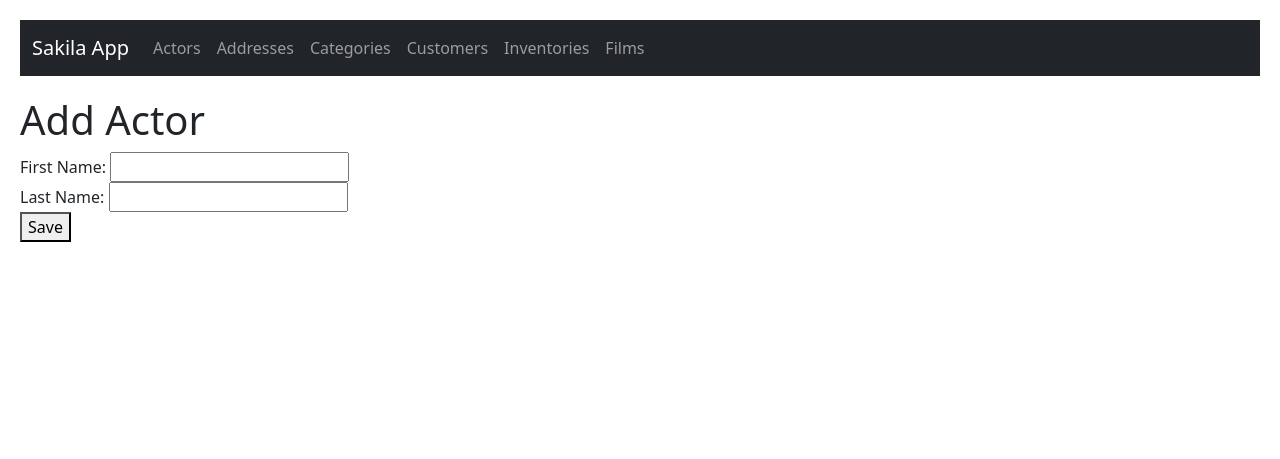
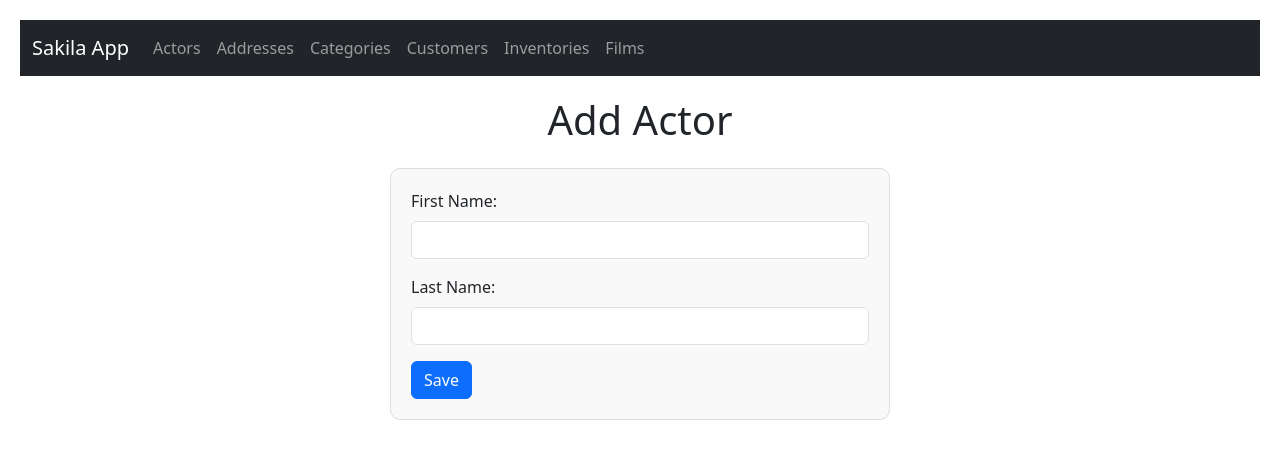
Before and after one commit to Luiis2413/sakilaCrud, a PHP site: page /actors/create.php in a window 1280 px wide. Shown: the top 459 px of the page. Run offline with PHP 8.4, Linux system fonts and the light colour scheme.

Commit message:
crud terminado

```diff
--- a/actors/create.php
+++ b/actors/create.php
@@ -14,12 +14,12 @@ if ($_SERVER['REQUEST_METHOD'] == 'POST') {
 ?>
 
 <!DOCTYPE html>
-<html>
+<html lang="en">
 <head>
     <meta charset="UTF-8">
     <meta name="viewport" content="width=device-width, initial-scale=1.0">
-    <title>Sakila App</title>
-    <!-- Bootstrap CSS para estilos -->
+    <title>Sakila App - Add Actor</title>
+    <!-- Bootstrap CSS -->
     <link href="https://cdn.jsdelivr.net/npm/bootstrap@5.3.0-alpha1/dist/css/bootstrap.min.css" rel="stylesheet">
     <style>
         body {
@@ -27,6 +27,14 @@ if ($_SERVER['REQUEST_METHOD'] == 'POST') {
         }
         .navbar {
             margin-bottom: 20px;
+        }
+        .form-container {
+            max-width: 500px;
+            margin: 0 auto;
+            padding: 20px;
+            border: 1px solid #ddd;
+            border-radius: 10px;
+            background-color: #f9f9f9;
         }
     </style>
 </head>
@@ -62,15 +70,27 @@ if ($_SERVER['REQUEST_METHOD'] == 'POST') {
             </div>
         </div>
     </nav>
-    <h1>Add Actor</h1>
-    <form method="POST">
-        <label>First Name:</label>
-        <input type="text" name="first_name" required>
-        <br>
-        <label>Last Name:</label>
-        <input type="text" name="last_name" required>
-        <br>
-        <button type="submit">Save</button>
-    </form>
+
+    <!-- Contenido principal -->
+    <div class="container">
+        <h1 class="text-center mb-4">Add Actor</h1>
+        <div class="form-container">
+            <form method="POST">
+                <div class="mb-3">
+                    <label for="first_name" class="form-label">First Name:</label>
+                    <input type="text" class="form-control" id="first_name" name="first_name" required>
+                </div>
+                <div class="mb-3">
+                    <label for="last_name" class="form-label">Last Name:</label>
+                    <input type="text" class="form-control" id="last_name" name="last_name" required>
+                </div>
+                <button type="submit" class="btn btn-primary">Save</button>
+            </form>
+        </div>
+    </div>
+
+    <!-- Bootstrap JS y dependencias -->
+    <script src="https://cdn.jsdelivr.net/npm/@popperjs/core@2.11.6/dist/umd/popper.min.js"></script>
+    <script src="https://cdn.jsdelivr.net/npm/bootstrap@5.3.0-alpha1/dist/js/bootstrap.min.js"></script>
 </body>
 </html>
--- a/header.php
+++ b/header.php
@@ -49,6 +49,9 @@
                     <li class="nav-item">
                         <a class="nav-link" href="../manager/index.php">Manager</a>
                     </li>
+                    <li class="nav-item">
+                        <a class="nav-link" href="../addresses/cityCountry.php">City/Contry</a>
+                    </li>
                 </ul>
             </div>
         </div>
```
Also changed, not shown: addresses/cityCountry.php (added, +84 -0 lines).
